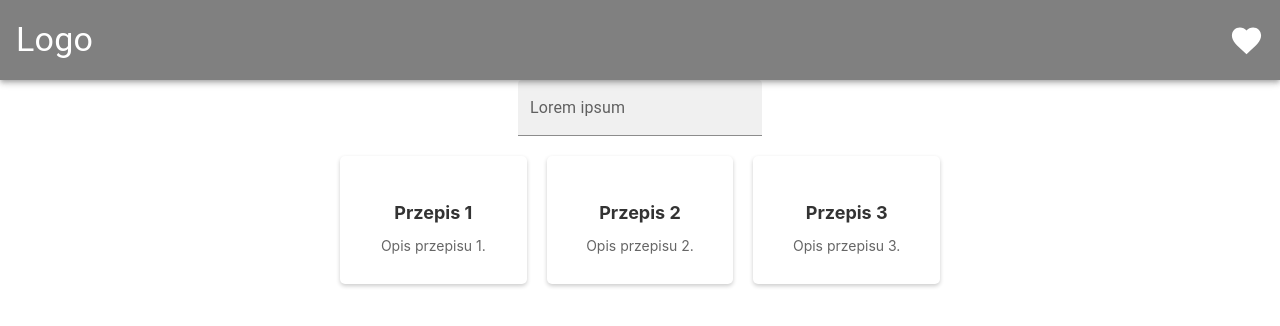
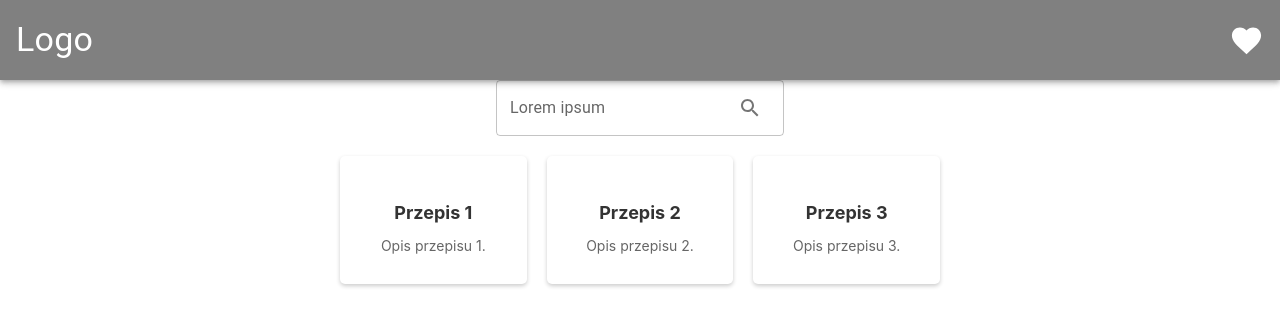
Before and after one commit to h3770k1k1/rapidapi-cake-app, a React (Create React App) app: page / in a window 1280 px wide. Shown: the top 326 px of the page. Built offline with nearby package versions, Linux system fonts and the light colour scheme.

Commit message:
searchbar pre-done

```diff
--- a/src/components/SearchBar.jsx
+++ b/src/components/SearchBar.jsx
@@ -1,22 +1,23 @@
 import React from "react";
 import IconButton from "@mui/material/IconButton";
+import InputAdornment from "@mui/material/InputAdornment";
 import SearchIcon from "@mui/icons-material/Search";
 import TextField from "@mui/material/TextField";
-
 const SearchBar = () => {
 	return (
 		<form>
 			<TextField
-				id="search-bar"
-				className="text"
-				variant="filled"
 				label="Lorem ipsum"
-				placeholder="Search..."
-			>
-				<IconButton type="submit" aria-label="search">
-					<SearchIcon />
-				</IconButton>
-			</TextField>
+				InputProps={{
+					endAdornment: (
+						<InputAdornment>
+							<IconButton>
+								<SearchIcon />
+							</IconButton>
+						</InputAdornment>
+					),
+				}}
+			/>
 		</form>
 	);
 };
```
